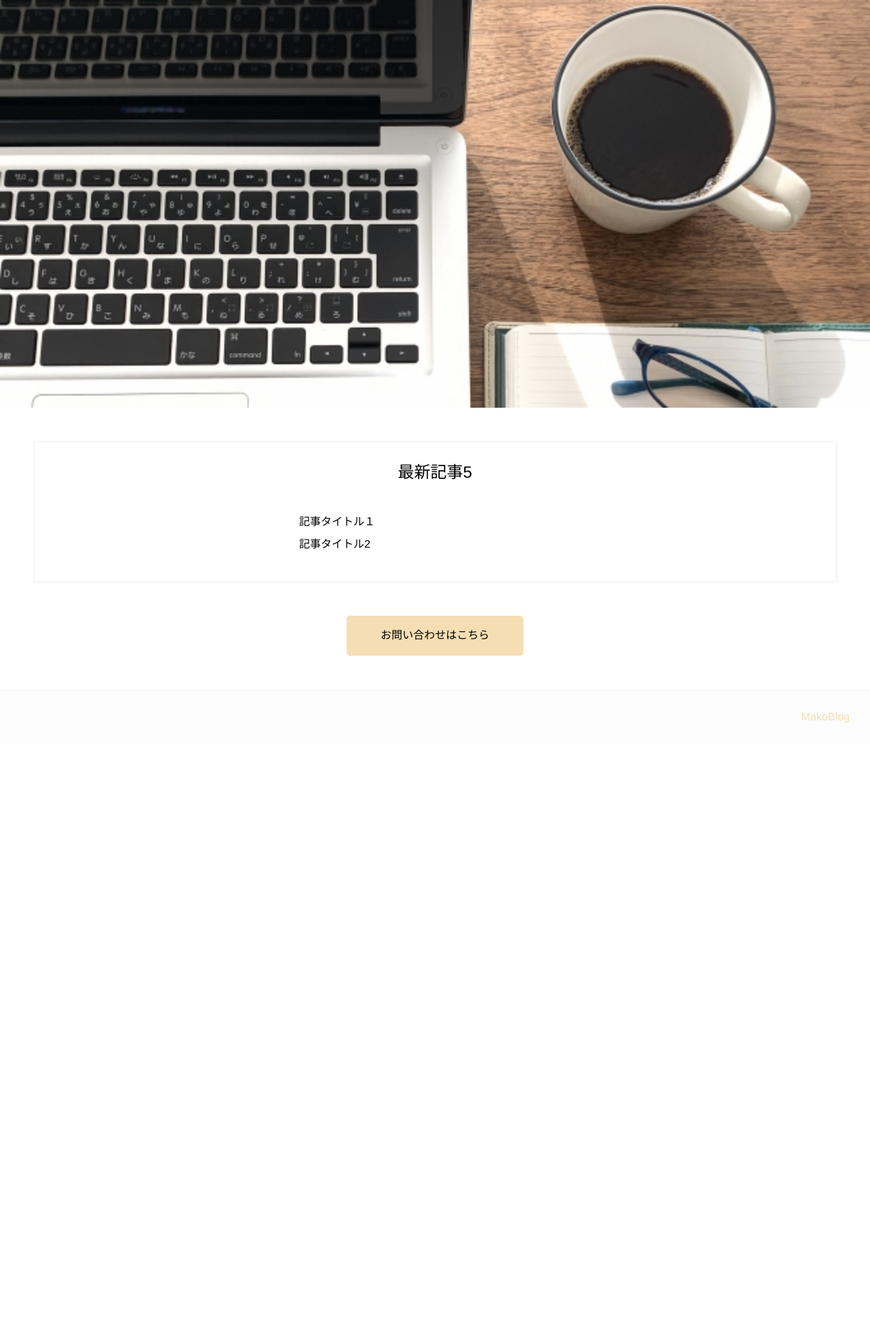
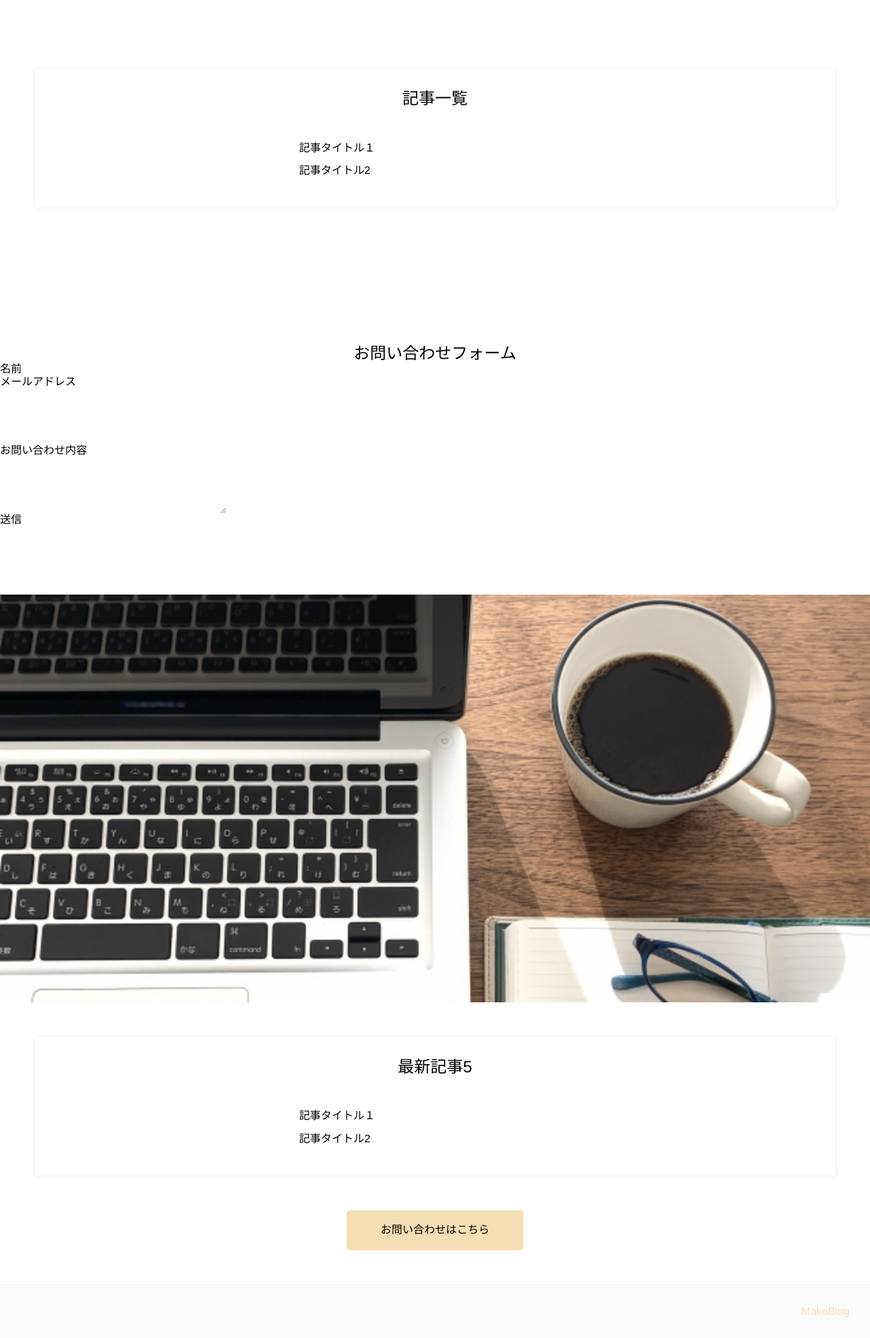
Before and after one commit to makkoo0507/blog, a PHP site: page /test.html in a window 1280 px wide. Shown: the part 100-2069 px from the top of the page at 68% size. Before the commit the page ends 1164 px from the top, so only its background shows below. Run offline with PHP 8.4, Linux system fonts and the light colour scheme.

Commit message:
indexページの大枠を作成,cssも適用

```diff
--- a/src/css/style.css
+++ b/src/css/style.css
@@ -26,7 +26,7 @@ header img{
 main{
   margin-top: 150px;
 }
-main h2{
+h2{
   font-size:24px;
   text-align: center;
 }
@@ -63,4 +63,8 @@ footer{
   background-color: rgba(245,245,245,0.3);
   color: #f5deb3;
 }
+
+.index-wrapper{
+  margin-top: 150px;
+}
 /* @media(max-width:767px){ ... } */
--- a/src/test.html
+++ b/src/test.html
@@ -14,6 +14,46 @@
     <header>
         <h1><a href="#"><img src="./img/makoBlog_Logo.png"></a></h1>
     </header>
+    <div class="index" style="margin-top: 200px;">
+        <div class="index-wrapper">
+            <div class="main-container">
+                <h2 class="title">記事一覧</h2>
+                <ul class="article-list">
+                    <li class="article-item"><a href="#">記事タイトル１</a></li>
+                    <li class="article-item"><a href="#">記事タイトル2</a></li>
+                </ul>
+
+            </div>
+
+        </div>
+
+    </div>
+
+
+
+    <div class="form" style="margin-top: 200px;">
+        <div class="form-wrap">
+            <h2>お問い合わせフォーム</h2>
+            <form action="#" method="post">
+                <div class="name-form">
+                    <label for="name">名前</label>
+                    <input name="name" type="text" id="name">
+                </div>
+                <div class="mail-form">
+                    <label for="mail">メールアドレス</label>
+                    <input name="email" type="email" id="mail">
+                </div>
+                <div class="inquiry-form">
+                    <label for="inquiry">お問い合わせ内容</label>
+                    <textarea name="inquiry" id="inquiry" rows="10"></textarea>
+                </div>
+                <div class="submit-wrap">
+                    <input type="submit" value="送信" class="submit">
+                </div>
+            </form>
+        </div>
+    </div>
+
     <div id="fv"></div>
     <main>
         <div class="main-container">
```
Also changed, not shown: src/index.php (added, +31 -0 lines), 1 other file.
